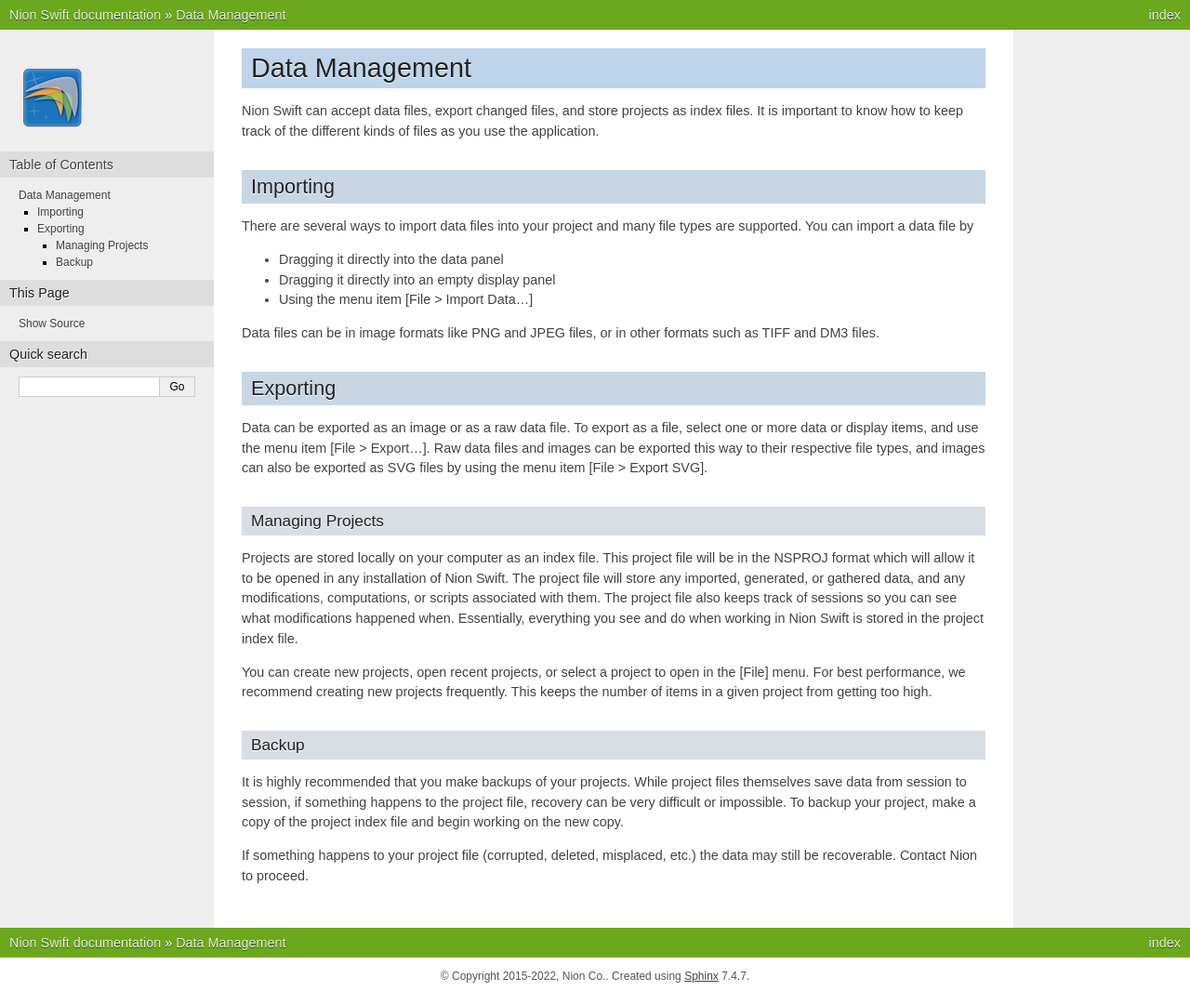
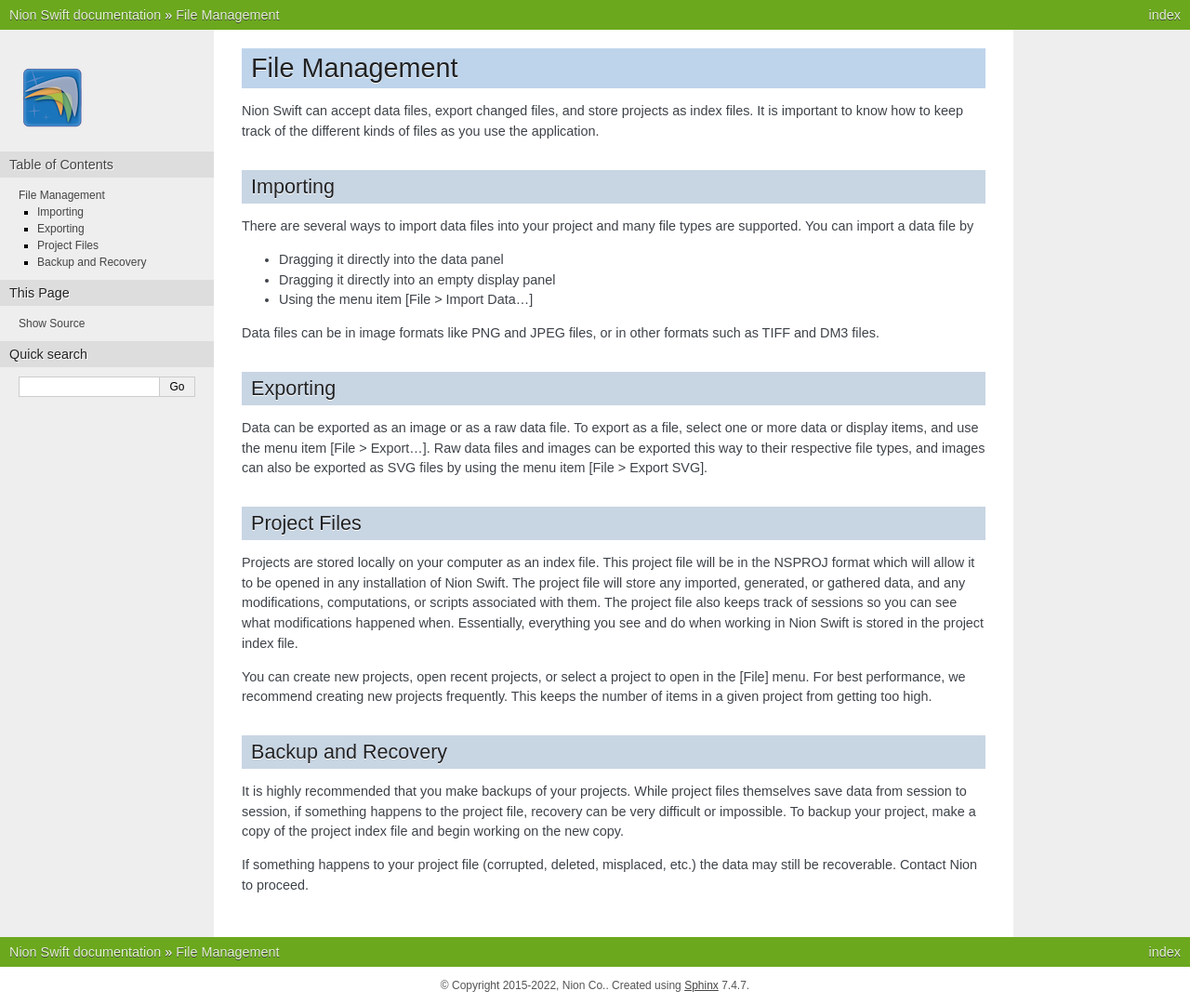
Before and after one commit to nion-software/nionswift, a Sphinx documentation site: the page built from docs/data_management.rst, in a window 1280 px wide. Shown: the whole page at 93% size. Built offline with Sphinx 7.4.7, drawn with Linux system fonts in a browser that asks for light colours.

Commit message:
Clean Up Outline

```diff
--- a/docs/data_management.rst
+++ b/docs/data_management.rst
@@ -2,14 +2,15 @@
 
 .. _data-management:
 
-Data Management
-===============
+***************
+File Management
+***************
 Nion Swift can accept data files, export changed files, and store projects as index files. It is important to know how to keep track of the different kinds of files as you use the application.
 
 .. _Import:
 
 Importing
-+++++++++
+=========
 There are several ways to import data files into your project and many file types are supported. You can import a data file by
 
 * Dragging it directly into the data panel
@@ -23,21 +24,21 @@ Data files can be in image formats like PNG and JPEG files, or in other formats
 .. _Export:
 
 Exporting
-+++++++++
+=========
 Data can be exported as an image or as a raw data file. To export as a file, select one or more data or display items, and use the menu item [File > Export…]. Raw data files and images can be exported this way to their respective file types, and images can also be exported as SVG files by using the menu item [File > Export SVG].
 
 .. _Managing Projects:
 
-Managing Projects
------------------
+Project Files
+=============
 Projects are stored locally on your computer as an index file. This project file will be in the NSPROJ format which will allow it to be opened in any installation of Nion Swift. The project file will store any imported, generated, or gathered data, and any modifications, computations, or scripts associated with them. The project file also keeps track of sessions so you can see what modifications happened when. Essentially, everything you see and do when working in Nion Swift is stored in the project index file.
 
 You can create new projects, open recent projects, or select a project to open in the [File] menu. For best performance, we recommend creating new projects frequently. This keeps the number of items in a given project from getting too high.
 
 .. _Backup:
 
-Backup
-------
+Backup and Recovery
+===================
 It is highly recommended that you make backups of your projects. While project files themselves save data from session to session, if something happens to the project file, recovery can be very difficult or impossible. To backup your project, make a copy of the project index file and begin working on the new copy.
 
 If something happens to your project file (corrupted, deleted, misplaced, etc.) the data may still be recoverable. Contact Nion to proceed.
```
